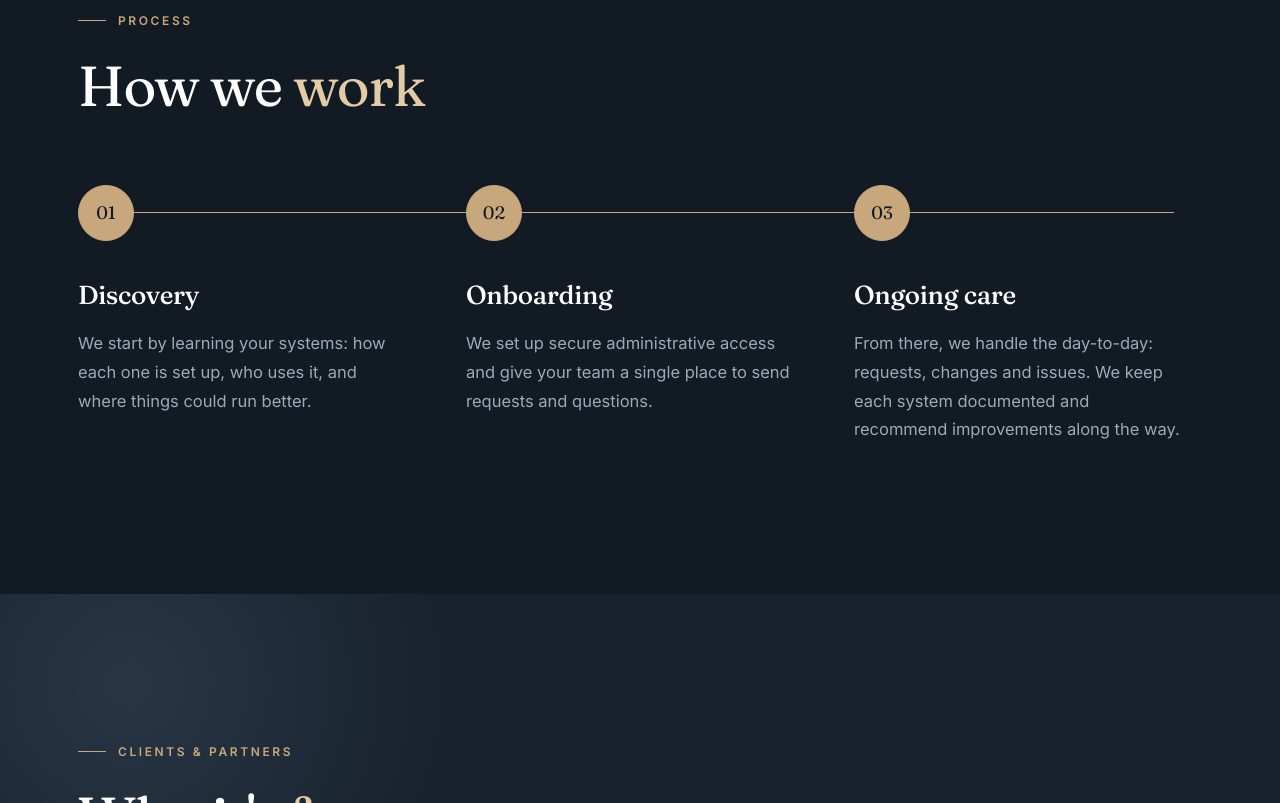
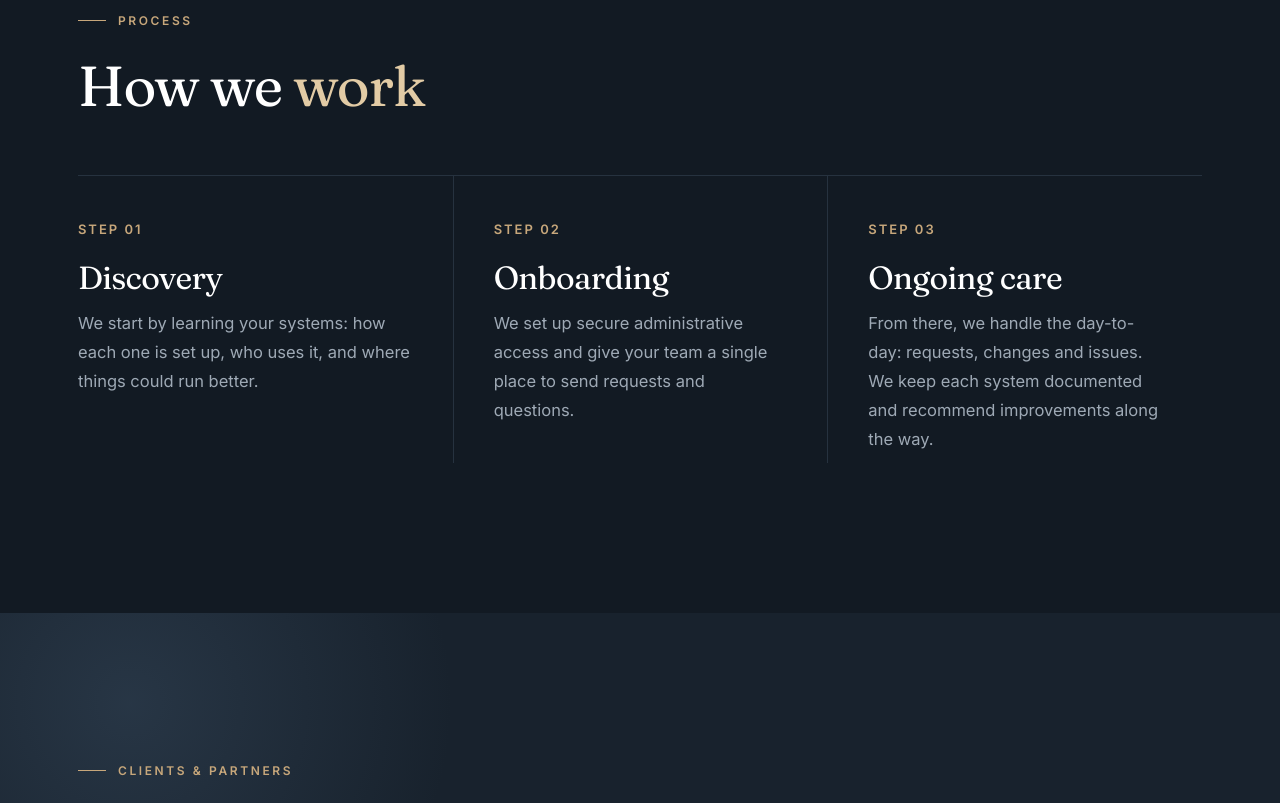
Before and after one commit to Software-Matters/website, a plain HTML site: page index.html in a window 1280 px wide. Shown: the part 2082-2885 px from the top of the page. Drawn offline with Linux system fonts and the light colour scheme.

Commit message:
v23: Process — clean columns under one hairline, gold line on hover

```diff
--- a/index.html
+++ b/index.html
@@ -269,6 +269,19 @@ body.ready .scroll-cue{opacity:1}
 .svc2:hover .bar{width:72px}
 @media (max-width:900px){.svc2-grid{grid-template-columns:1fr}.svc2{padding:38px 30px 40px}}
 
+
+/* ===== Process: columns under one hairline ===== */
+.how .sec-head{margin-bottom:60px}
+.c1{display:grid;grid-template-columns:repeat(3,1fr);border-top:1px solid var(--line)}
+.c1 > div{position:relative;padding:40px 40px 10px 0}
+.c1 > div + div{padding-left:40px;border-left:1px solid var(--line)}
+.c1 > div::before{content:"";position:absolute;top:-1px;left:0;right:0;height:1px;background:var(--gold);transform:scaleX(0);transform-origin:left;transition:transform .7s var(--ease)}
+.c1 > div:hover::before{transform:scaleX(1)}
+.c1 .n{font-size:13px;font-weight:600;letter-spacing:2px;color:var(--gold)}
+.c1 h3{font-family:var(--heading);font-weight:400;font-size:32px;letter-spacing:-.6px;margin:18px 0 14px;line-height:1.1;color:#fff}
+.c1 p{color:var(--muted-d);font-size:16.5px;line-height:1.75}
+@media (max-width:900px){.c1{grid-template-columns:1fr}.c1>div+div{border-left:none;padding-left:0;border-top:1px solid var(--line)}.c1>div{padding-right:0}}
+
 /* scroll reveal */
 .rv{opacity:0;transform:translateY(40px);transition:opacity 1s var(--ease),transform 1s var(--ease)}
 .rv.in{opacity:1;transform:none}
@@ -414,23 +427,10 @@ body.ready .scroll-cue{opacity:1}
         <h2 class="rv d1">How we <em>work</em></h2>
       </div>
     </div>
-    <div class="steps" id="steps">
-      <div class="steps-line"><i></i></div>
-      <div class="step rv">
-        <div class="node">01</div>
-        <h3>Discovery</h3>
-        <p>We start by learning your systems: how each one is set up, who uses it, and where things could run better.</p>
-      </div>
-      <div class="step rv d1">
-        <div class="node">02</div>
-        <h3>Onboarding</h3>
-        <p>We set up secure administrative access and give your team a single place to send requests and questions.</p>
-      </div>
-      <div class="step rv d2">
-        <div class="node">03</div>
-        <h3>Ongoing care</h3>
-        <p>From there, we handle the day-to-day: requests, changes and issues. We keep each system documented and recommend improvements along the way.</p>
-      </div>
+    <div class="c1">
+      <div class="rv"><span class="n">STEP 01</span><h3>Discovery</h3><p>We start by learning your systems: how each one is set up, who uses it, and where things could run better.</p></div>
+      <div class="rv d1"><span class="n">STEP 02</span><h3>Onboarding</h3><p>We set up secure administrative access and give your team a single place to send requests and questions.</p></div>
+      <div class="rv d2"><span class="n">STEP 03</span><h3>Ongoing care</h3><p>From there, we handle the day-to-day: requests, changes and issues. We keep each system documented and recommend improvements along the way.</p></div>
     </div>
   </div>
 </section>
@@ -512,7 +512,7 @@ body.ready .scroll-cue{opacity:1}
     });
   }
 
-  ['steps','contact'].forEach(function(id){
+  ['contact'].forEach(function(id){
     var el=document.getElementById(id);
     if(!('IntersectionObserver' in window)){el.classList.add('in');return;}
     var o=new IntersectionObserver(function(es){es.forEach(function(e){if(e.isIntersecting){el.classList.add('in');o.disconnect();}})},{threshold:.35});
```
